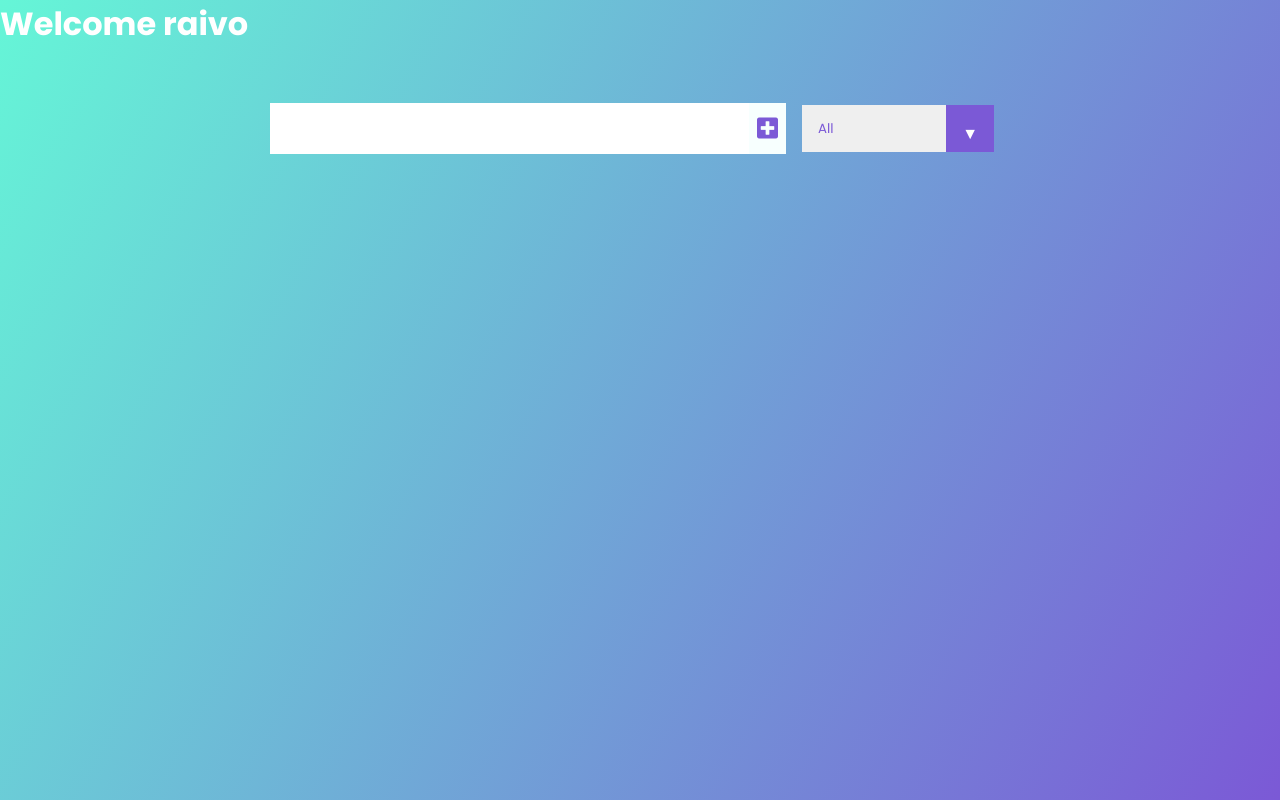
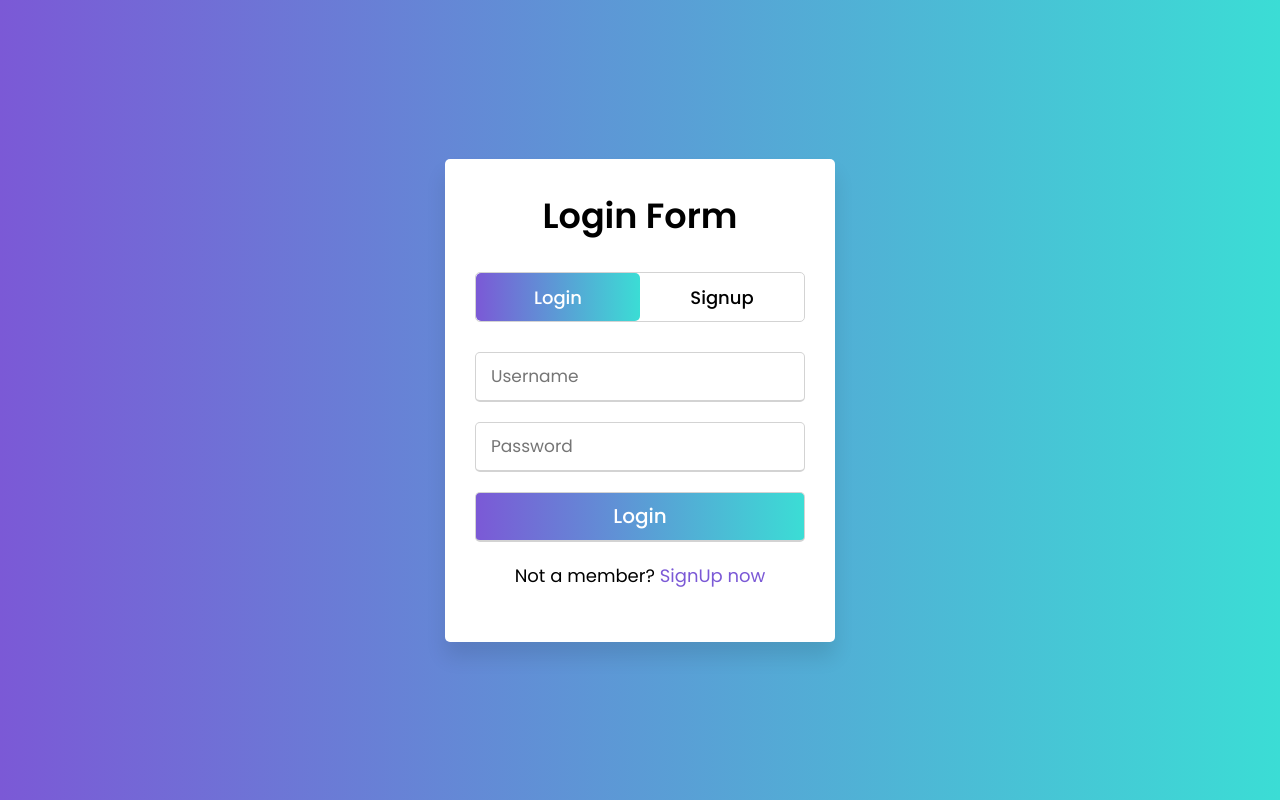
Before and after one commit to jsjuris89/todo-react, a React (Create React App) app: page / in a window 1280 px wide. Built offline with nearby package versions, Linux system fonts and the light colour scheme.

Commit message:
added login feature (connected with MongoDb)

```diff
--- a/src/App.js
+++ b/src/App.js
@@ -22,11 +22,11 @@ function App() {
     saveToLocalStorage();
   }, [todos, status]);
 
-  // const [credentials, setCredentials] = useState(null);
-  const [credentials, setCredentials] = useState({
-    username: "raivo",
-    password: "asdf",
-  });
+  const [credentials, setCredentials] = useState(null);
+  // const [credentials, setCredentials] = useState({
+  //   username: "raivo",
+  //   password: "asdf",
+  // });
   console.log("APP.js - credentials -->", credentials);
 
   const filterHandler = () => {
--- a/src/components/Signup.js
+++ b/src/components/Signup.js
@@ -14,6 +14,8 @@ const Signup = () => {
 
   const [username, setUsername] = useState("");
   const [password, setPassword] = useState("");
+  const [loginUsername, setLoginUsername] = useState("");
+  const [loginPassword, setLoginPassword] = useState("");
 
   const register = (e) => {
     e.preventDefault();
@@ -35,6 +37,29 @@ const Signup = () => {
       })
       .catch((error) => {
         console.log("There was an error on /register post", error);
+      });
+  };
+
+  const login = (e) => {
+    e.preventDefault();
+    fetch(`http://localhost:5100/login`, {
+      method: "POST",
+      headers: {
+        "Content-Type": "application/json",
+      },
+      body: JSON.stringify({
+        loginUsername,
+        loginPassword,
+      }),
+    })
+      .then(() => {
+        setCredentials({
+          username: loginUsername,
+          password: loginPassword,
+        });
+      })
+      .catch((error) => {
+        console.log("There was login error:", error);
       });
   };
 
@@ -83,15 +108,24 @@ const Signup = () => {
               <div className={styles.form_inner}>
                 <form
                   className={styles.login}
+                  onSubmit={login}
                   style={
                     signupToggle ? { marginLeft: "-50%" } : { marginLeft: "0" }
                   }
                 >
                   <div className={styles.field}>
-                    <input type="text" placeholder="Username" />
+                    <input
+                      type="text"
+                      placeholder="Username"
+                      onChange={(e) => setLoginUsername(e.target.value)}
+                    />
                   </div>
                   <div className={styles.field}>
-                    <input type="password" placeholder="Password" />
+                    <input
+                      type="password"
+                      placeholder="Password"
+                      onChange={(e) => setLoginPassword(e.target.value)}
+                    />
                   </div>
                   <div className={styles.field}>
                     <input type="submit" value="Login" />
```
Also changed, not shown: 1 other file (tests, documents, lock files or other folders).
